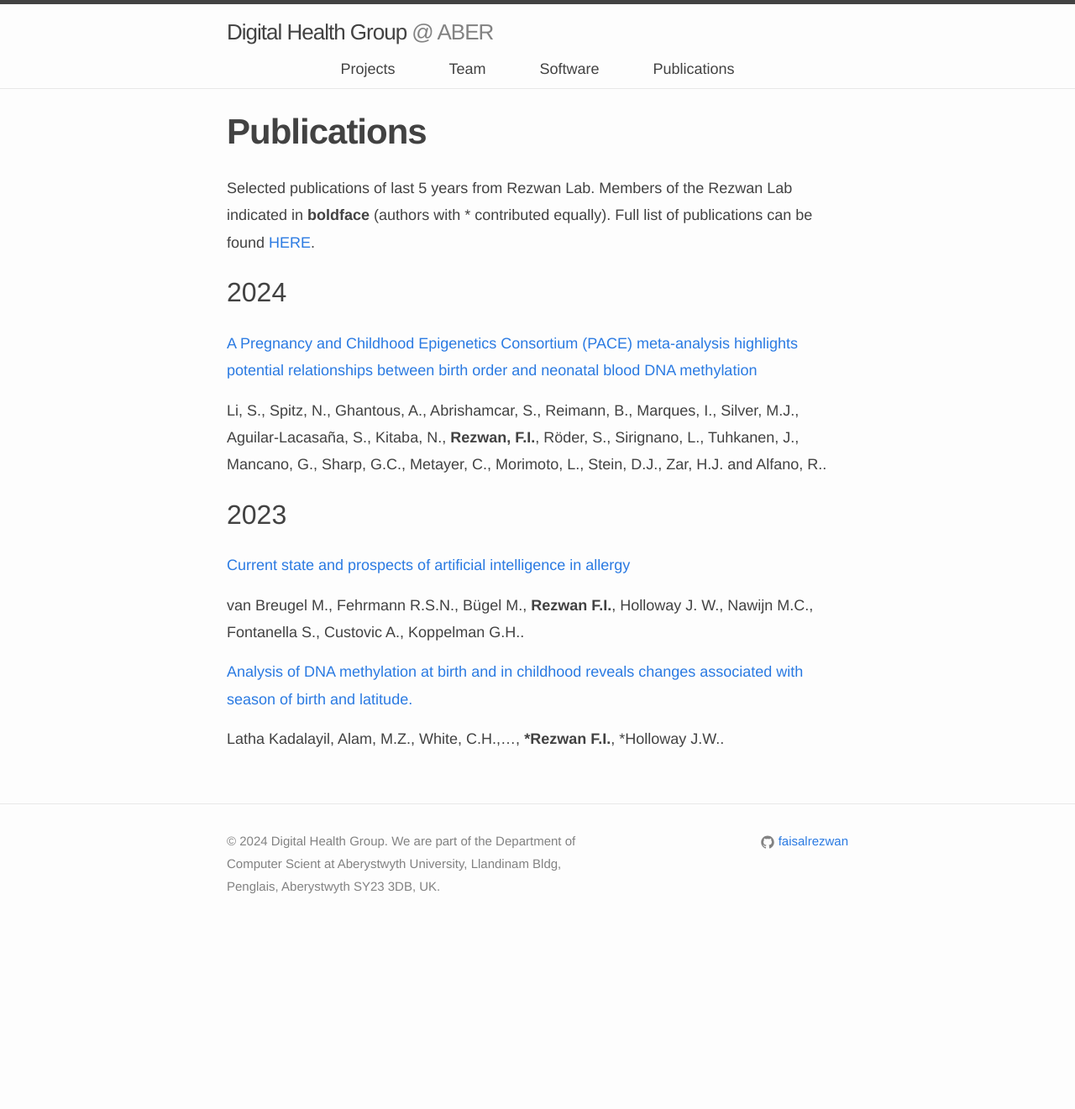
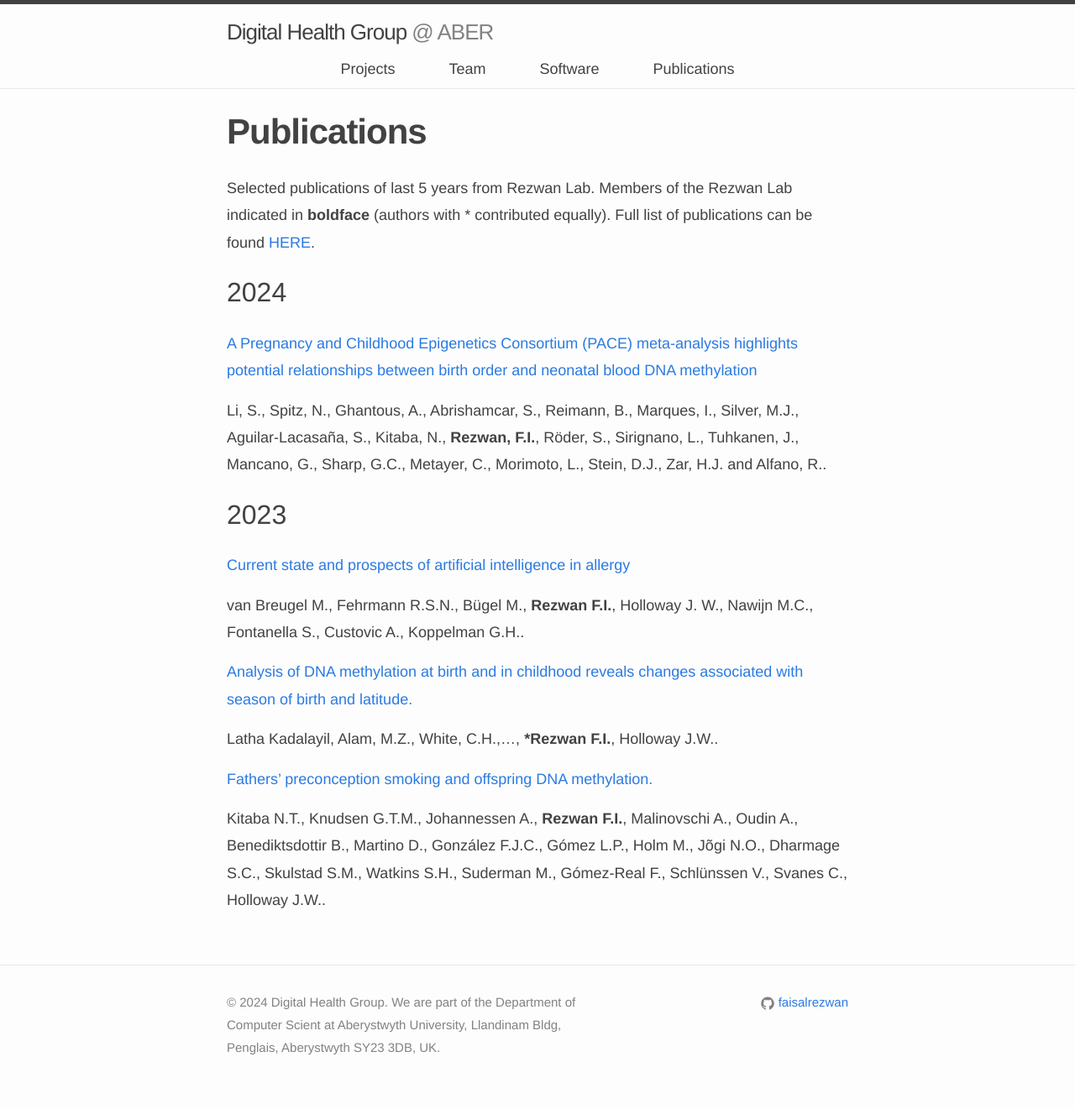
Before and after one commit to rezwanlab/Test, a Jekyll site: the page built from _pages/publications/index.md, in a window 1280 px wide. Shown: the whole page at 84% size. Built offline with Jekyll 4.4.1, drawn with Linux system fonts in a browser that asks for light colours; nearby versions of some CDN libraries; before the commit the page ends 1129 px from its top, so only the background shows below that.

Commit message:
Update index.md

```diff
--- a/_pages/publications/index.md
+++ b/_pages/publications/index.md
@@ -23,4 +23,8 @@ van Breugel M., Fehrmann R.S.N., Bügel M., **Rezwan F.I.**, Holloway J. W., Naw
 
 [Analysis of DNA methylation at birth and in childhood reveals changes associated with season of birth and latitude.](https://doi.org/10.1186/s13148-023-01542-5)
 
-Latha Kadalayil, Alam, M.Z., White, C.H.,..., **\*Rezwan F.I.**, \*Holloway J.W..
+Latha Kadalayil, Alam, M.Z., White, C.H.,..., **\*Rezwan F.I.**, Holloway J.W..
+
+[Fathers' preconception smoking and offspring DNA methylation.](https://doi.org/10.1101/2023.01.13.523912)
+
+Kitaba N.T., Knudsen G.T.M., Johannessen A., **Rezwan F.I.**, Malinovschi A., Oudin A., Benediktsdottir B., Martino D., González F.J.C., Gómez L.P., Holm M., Jõgi N.O., Dharmage S.C., Skulstad S.M., Watkins S.H., Suderman M., Gómez-Real F., Schlünssen V., Svanes C., Holloway J.W..
```
